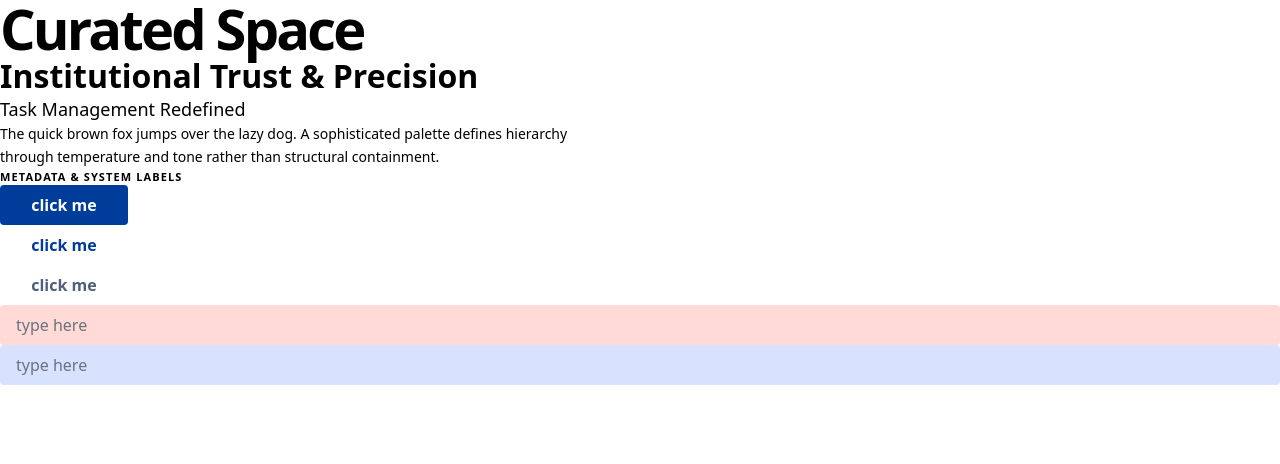
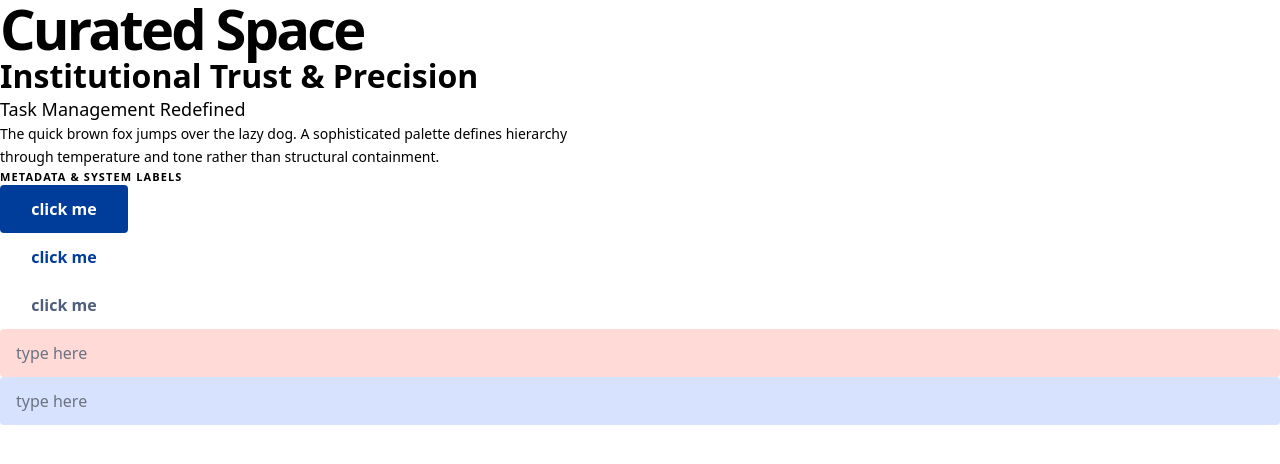
Before and after one commit to Alihossam916/Taskly--task-managment-, a Next.js app: page / in a window 1280 px wide. Shown: the top 464 px of the page. Built offline with nearby package versions, Linux system fonts and the light colour scheme.

Commit message:
style: change padding size for input and button components

```diff
--- a/src/components/ui/button.tsx
+++ b/src/components/ui/button.tsx
@@ -12,7 +12,7 @@ export default function Button({
   ...props
 }: ButtonProp) {
   const styles =
-    "w-32 px-4 py-4 sm:py-2 font-semibold rounded-xl sm:rounded-sm transition-all duration-200 cursor-pointer";
+    "w-32 px-4 py-4 sm:py-3 font-semibold rounded-xl sm:rounded-sm transition-all duration-200 cursor-pointer";
   const variants = {
     primary: "bg-primary text-white hover:bg-primary-container",
     secondary: "text-primary hover:bg-surface-highest",
--- a/src/components/ui/input.tsx
+++ b/src/components/ui/input.tsx
@@ -7,7 +7,7 @@ interface InputProps extends InputHTMLAttributes<HTMLInputElement> {
 const Input = forwardRef<HTMLInputElement, InputProps>(
   ({ variant = "primary", className, ...props }, ref) => {
     const styles =
-      "w-full px-4 py-4 sm:py-2 font-medium rounded-xl sm:rounded-sm transition-all outline-none";
+      "w-full px-4 py-4 sm:py-3 font-medium rounded-xl sm:rounded-sm transition-all outline-none";
     const variants = {
       primary:
         "bg-[#D7E2FF] text-[#6B7280] focus:ring-2 focus:ring-primary-container",
```
